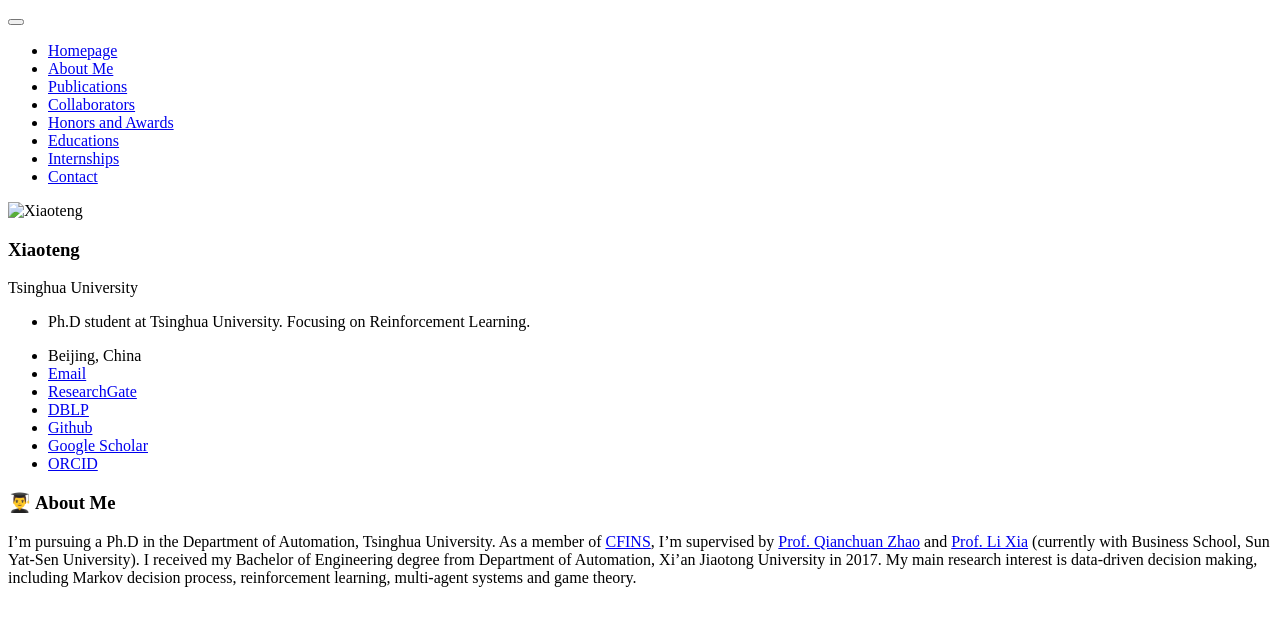
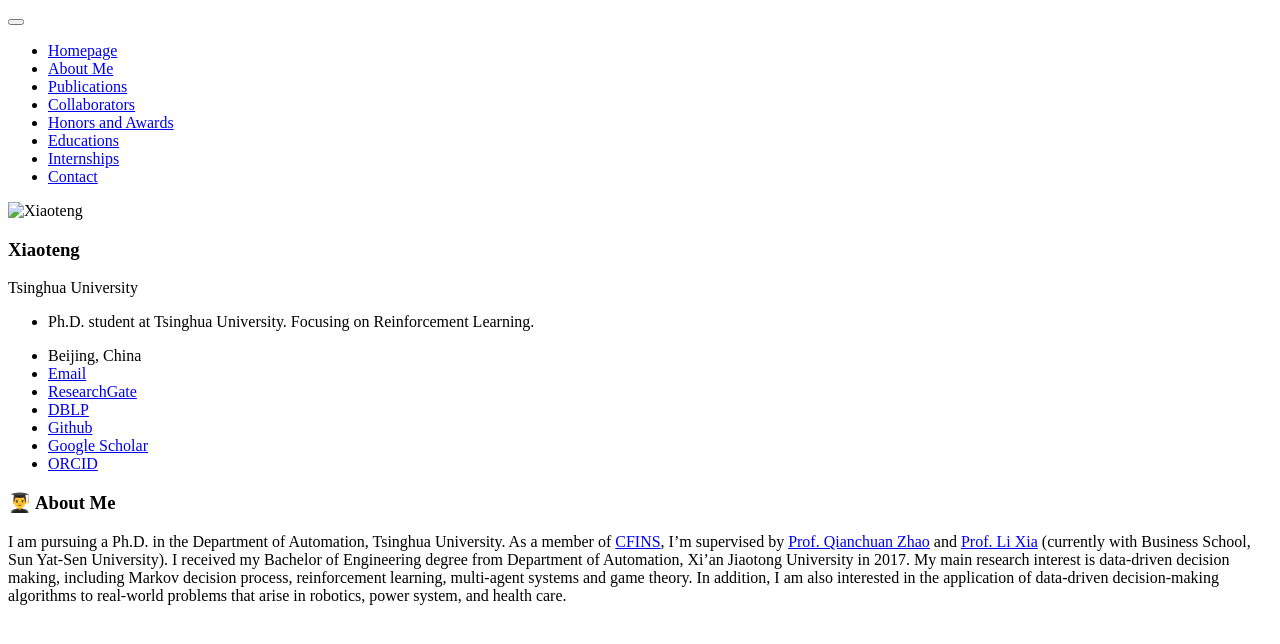
Before and after one commit to xtma/xtma.github.io, a Jekyll site: the page built from _pages/includes/intro.md, in a window 1280 px wide. Shown: the top 644 px of the page. Built offline with Jekyll 4.4.1, drawn with Linux system fonts in a browser that asks for light colours; our own code applies the rules of GitHub Pages for plain Markdown files.

Commit message:
Fix typos.

```diff
--- a/_config.yml
+++ b/_config.yml
@@ -7,7 +7,7 @@
 
 # Site Settings
 title                    : "Xiaoteng Ma (马骁腾)"
-description              : "Ph.D student at Tsinghua University. Focusing on Reinforcement Learning. "
+description              : "Ph.D. student at Tsinghua University. Focusing on Reinforcement Learning. "
 repository               : "xtma/xtma.github.io"
 google_scholar_stats_use_cdn : true
 
--- a/_pages/includes/intro.md
+++ b/_pages/includes/intro.md
@@ -1,2 +1,2 @@
 # 👨‍🎓 About Me
-I'm pursuing a Ph.D in the Department of Automation, Tsinghua University. As a member of [CFINS](http://cfins.au.tsinghua.edu.cn/en/about/index.php), I'm supervised by [Prof. Qianchuan Zhao](http://cfins.au.tsinghua.edu.cn/personalhg/zhaoqc/) and [Prof. Li Xia](http://bus.sysu.edu.cn/en/teacher/XiaLi) (currently with Business School, Sun Yat-Sen University). I received my Bachelor of Engineering degree from Department of Automation, Xi'an Jiaotong University in 2017. My main research interest is data-driven decision making, including Markov decision process, reinforcement learning, multi-agent systems and game theory.
+I am pursuing a Ph.D. in the Department of Automation, Tsinghua University. As a member of [CFINS](http://cfins.au.tsinghua.edu.cn/en/about/index.php), I'm supervised by [Prof. Qianchuan Zhao](http://cfins.au.tsinghua.edu.cn/personalhg/zhaoqc/) and [Prof. Li Xia](http://bus.sysu.edu.cn/en/teacher/XiaLi) (currently with Business School, Sun Yat-Sen University). I received my Bachelor of Engineering degree from Department of Automation, Xi'an Jiaotong University in 2017. My main research interest is data-driven decision making, including Markov decision process, reinforcement learning, multi-agent systems and game theory. In addition, I am also interested in the application of data-driven decision-making algorithms to real-world problems that arise in robotics, power system, and health care.
```
Also changed, not shown: _pages/includes/other.md (+1 -1 lines).
